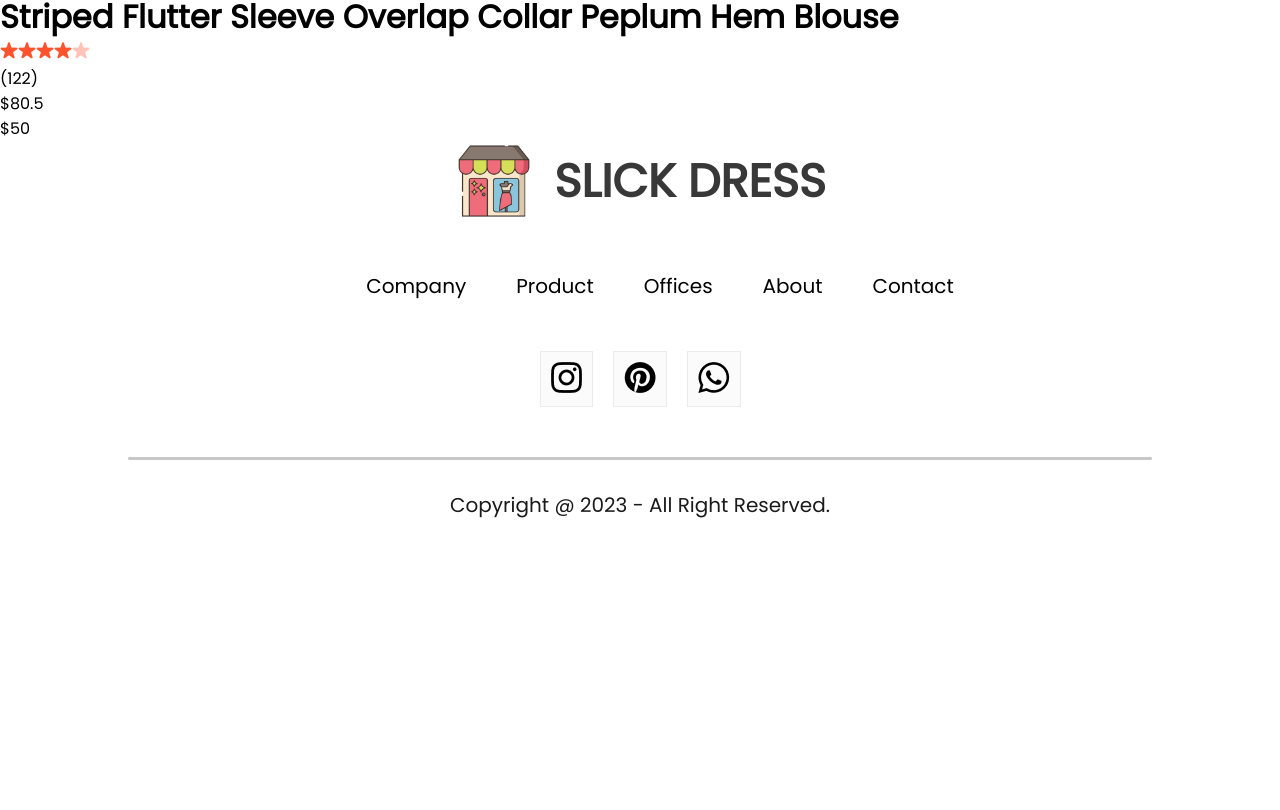
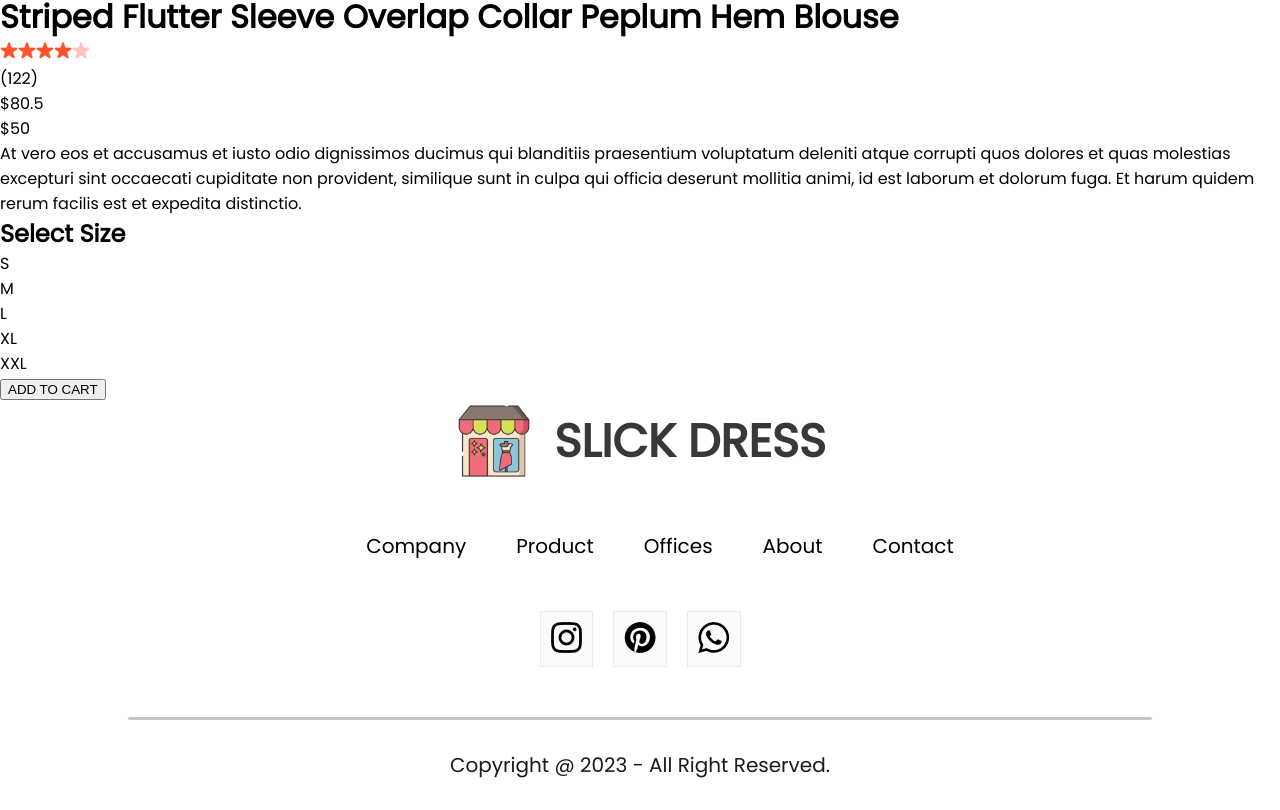
Before and after one commit to harshahossain/slick-dress, a React (Create React App) app: page /product/1 in a window 1280 px wide. Shown: the part 1397-2207 px from the top of the page. Before the commit the page ends 1947 px from the top, so only its background shows below. Built offline with nearby package versions, Linux system fonts and the light colour scheme.

Commit message:
Update ProductDetails.jsx
need add css

```diff
--- a/src/Components/ProductDetails/ProductDetails.jsx
+++ b/src/Components/ProductDetails/ProductDetails.jsx
@@ -5,7 +5,7 @@ import starDullIcon from "../Assets/star_dull_icon.png";
 export default function ProductDetails({ product }) {
   return (
     <div className="productdisplay">
-      <div className="productdisplay-left"></div>
+      <div className="productdisplay-left">
         <div className="productdisplay-img-list">
           <img src={product.image} alt="product image" />
           <img src={product.image} alt="product image" />
@@ -18,6 +18,7 @@ export default function ProductDetails({ product }) {
             src={product.image}
             alt="product image"
           />
+        </div>
       </div>
       <div className="productdisplay-right">
         <h1>{product.name}</h1>
@@ -37,6 +38,25 @@ export default function ProductDetails({ product }) {
             ${product.new_price}
           </div>
         </div>
+        <div className="productdisplay-right-description">
+          At vero eos et accusamus et iusto odio dignissimos ducimus qui
+          blanditiis praesentium voluptatum deleniti atque corrupti quos dolores
+          et quas molestias excepturi sint occaecati cupiditate non provident,
+          similique sunt in culpa qui officia deserunt mollitia animi, id est
+          laborum et dolorum fuga. Et harum quidem rerum facilis est et expedita
+          distinctio.
+        </div>
+        <div className="productdisplay-right-size">
+          <h2>Select Size</h2>
+          <div className="productdisplay-right-sizes">
+            <div>S</div>
+            <div>M</div>
+            <div>L</div>
+            <div>XL</div>
+            <div>XXL</div>
+          </div>
+        </div>
+        <button>ADD TO CART</button>
       </div>
     </div>
   );
```
Lines whose indentation alone changed are shown as unchanged.
